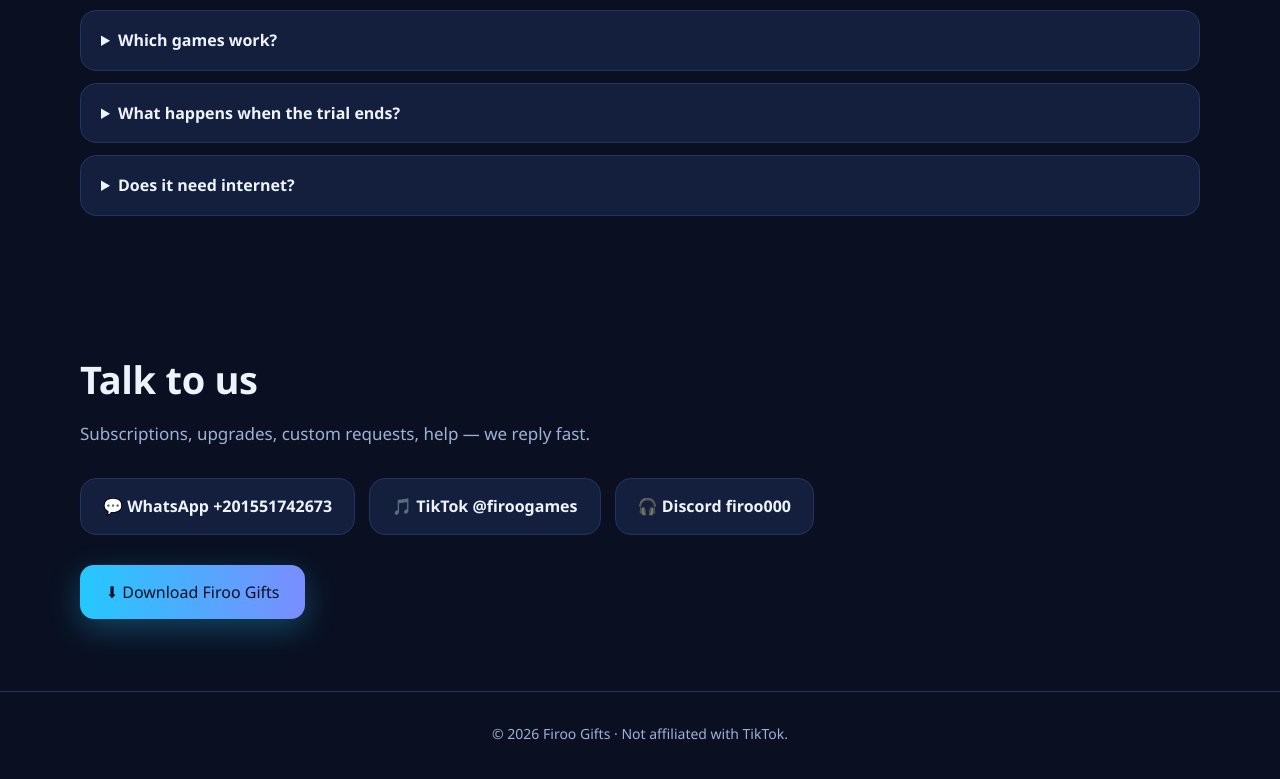
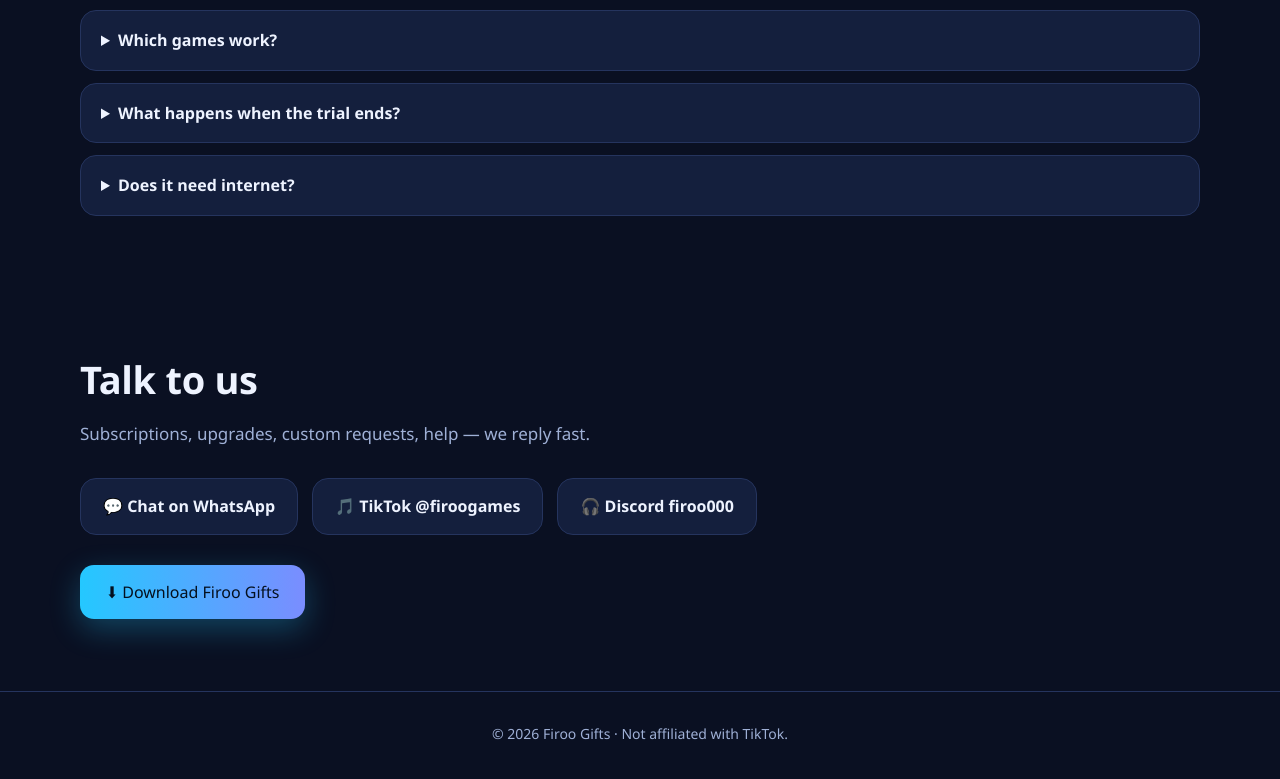
Before and after one commit to Firoo02/FirooGifts, a plain HTML site: page index.html in a window 1280 px wide. Shown: the part 10197-10976 px from the top of the page. Drawn offline with Linux system fonts and the light colour scheme.

Commit message:
Contact: WhatsApp is now a button, number no longer shown

```diff
--- a/index.html
+++ b/index.html
@@ -247,7 +247,7 @@
   <h2 data-en="Talk to us" data-ar="كلّمنا"></h2>
   <p class="lead" data-en="Subscriptions, upgrades, custom requests, help — we reply fast." data-ar="اشتراكات، ترقية، طلبات خاصة، مساعدة — بنرد بسرعة."></p>
   <div class="contact">
-    <a href="https://wa.me/201551742673">💬 WhatsApp +201551742673</a>
+    <a href="https://wa.me/201551742673" target="_blank" rel="noopener" data-en="💬 Chat on WhatsApp" data-ar="💬 كلّمنا على واتساب"></a>
     <a href="https://www.tiktok.com/@firoogames">🎵 TikTok @firoogames</a>
     <a href="https://discord.com/channels/@me" onclick="navigator.clipboard&&navigator.clipboard.writeText('firoo000')">🎧 Discord firoo000</a>
   </div>
```
Also changed, not shown: assets/ui-shop.png (deleted), 1 other file.
